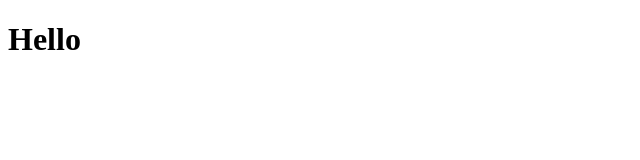
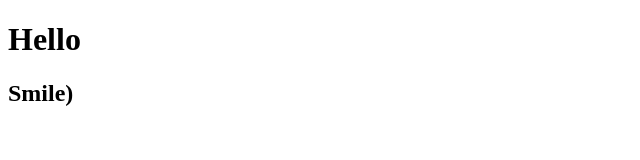
Before and after one commit to Aviathor2002/Fson63-Blended12, a plain HTML site: page index.html in a window 1280 px wide. Shown: the whole page, without its empty margins (0-640 px from the left). Drawn offline with Linux system fonts and the light colour scheme.

Commit message:
Update index.html

```diff
--- a/index.html
+++ b/index.html
@@ -8,5 +8,6 @@
   </head>
   <body>
     <h1>Hello</h1>
+    <h2>Smile)</h2>
   </body>
 </html>
```
